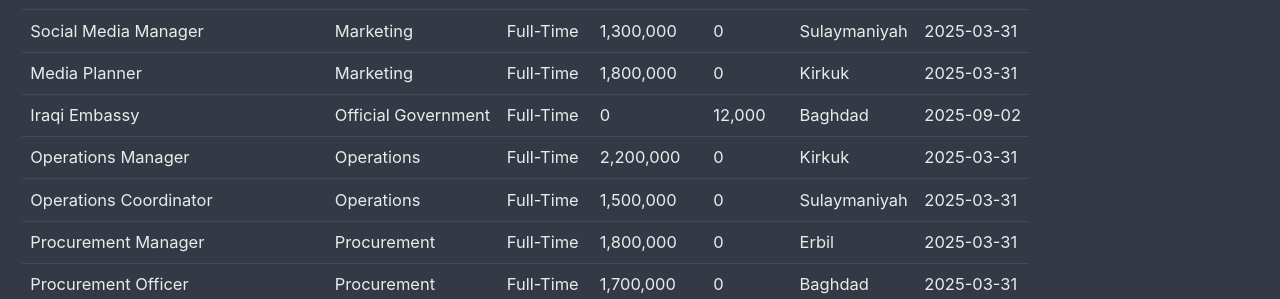
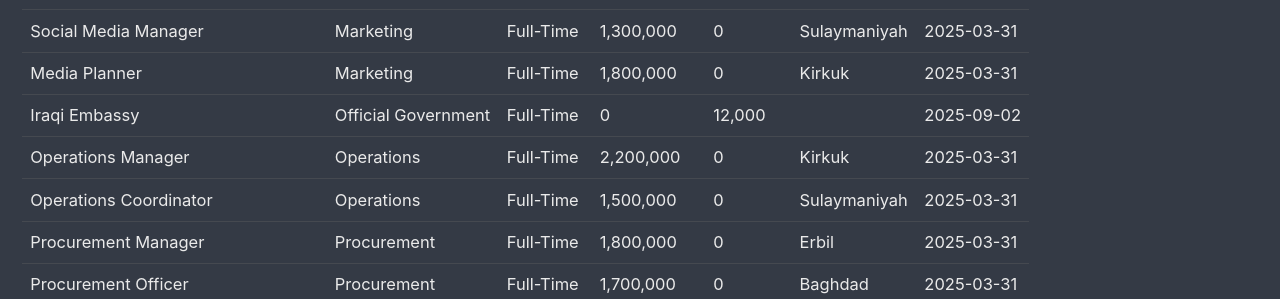
Before and after one commit to JobsInIraq/jobsiniraq.github.io, a Jekyll site: the page built from _pages/payscale.md, in a window 1280 px wide and 900 px high, scrolled down 2537 px. Shown: the part 155-454 px from the top of the window. Built offline with Jekyll 4.4.1, drawn with Linux system fonts in a browser that asks for light colours; cached includes are drawn as plain includes.

Commit message:
Update salaries.json

```diff
--- a/_data/db/salaries.json
+++ b/_data/db/salaries.json
@@ -2429,8 +2429,8 @@
     },
     "isRemote": false,
     "location": {
-      "country": "Iraq",
-      "city": "Baghdad"
+      "country": "Outside Iraq",
+      "city": ""
     },
     "sources": {
       "socialMedia": {
```
